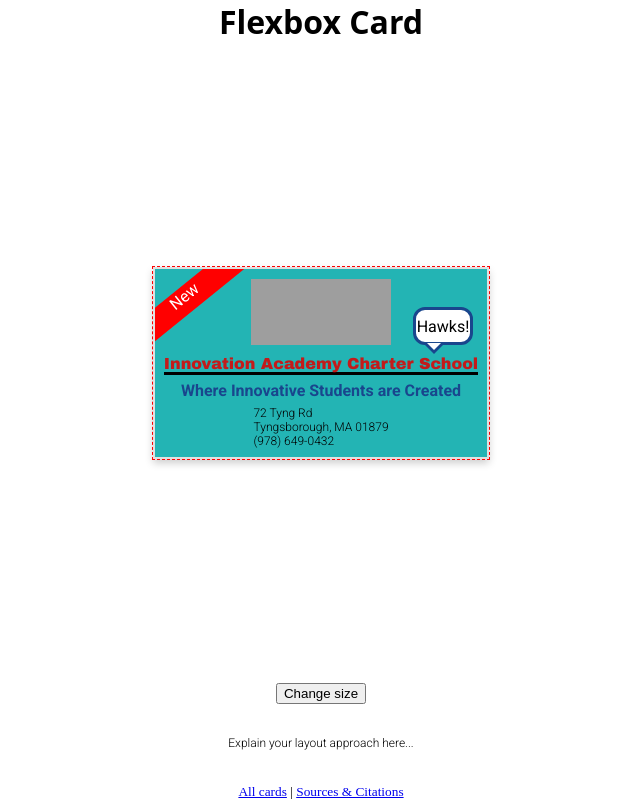
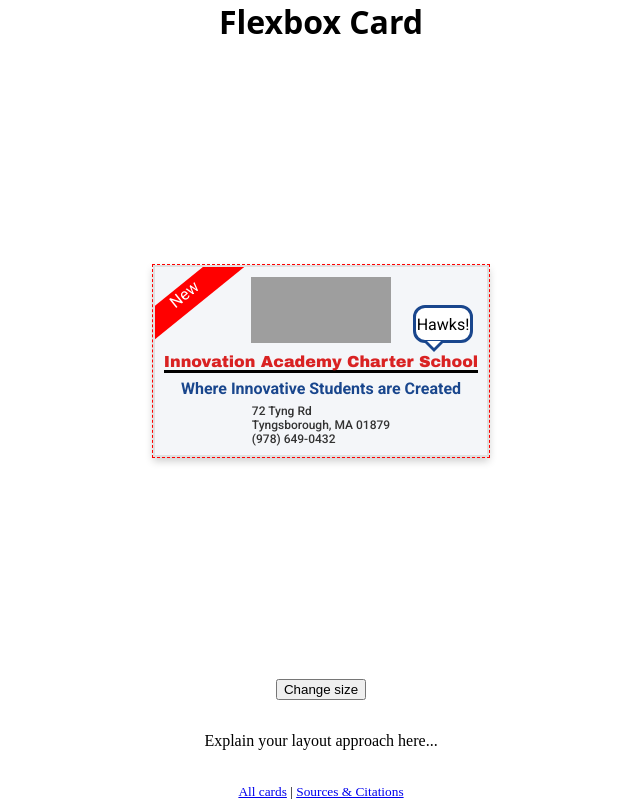
Before and after one commit to IACS-26-27/web-design-1-business-card-adamtiacs, a website: page flex.html in a window 1280 px wide. Shown: the whole page, without its empty margins (319-959 px from the left). Drawn offline with Linux system fonts and the light colour scheme; grey boxes are pictures that could not be loaded.

Commit message:
adjusted font

```diff
--- a/flex.css
+++ b/flex.css
@@ -47,16 +47,16 @@
   color: #19468D;
 }
 
-p {
+.card p {
   font-family: 'Roboto', sans-serif;
-  font-weight: 300;
-  color: black;
+  font-weight: 500;
+  color: #333333;
   font-size: 12px;
 }
 
 /* Your flexbox card styles go here! */
 .card-front {
-  background-color: rgb(35, 180, 180);
+  background-color: #F4F6F9;
   height: 100%;
   position: relative;
   overflow: hidden;
```
